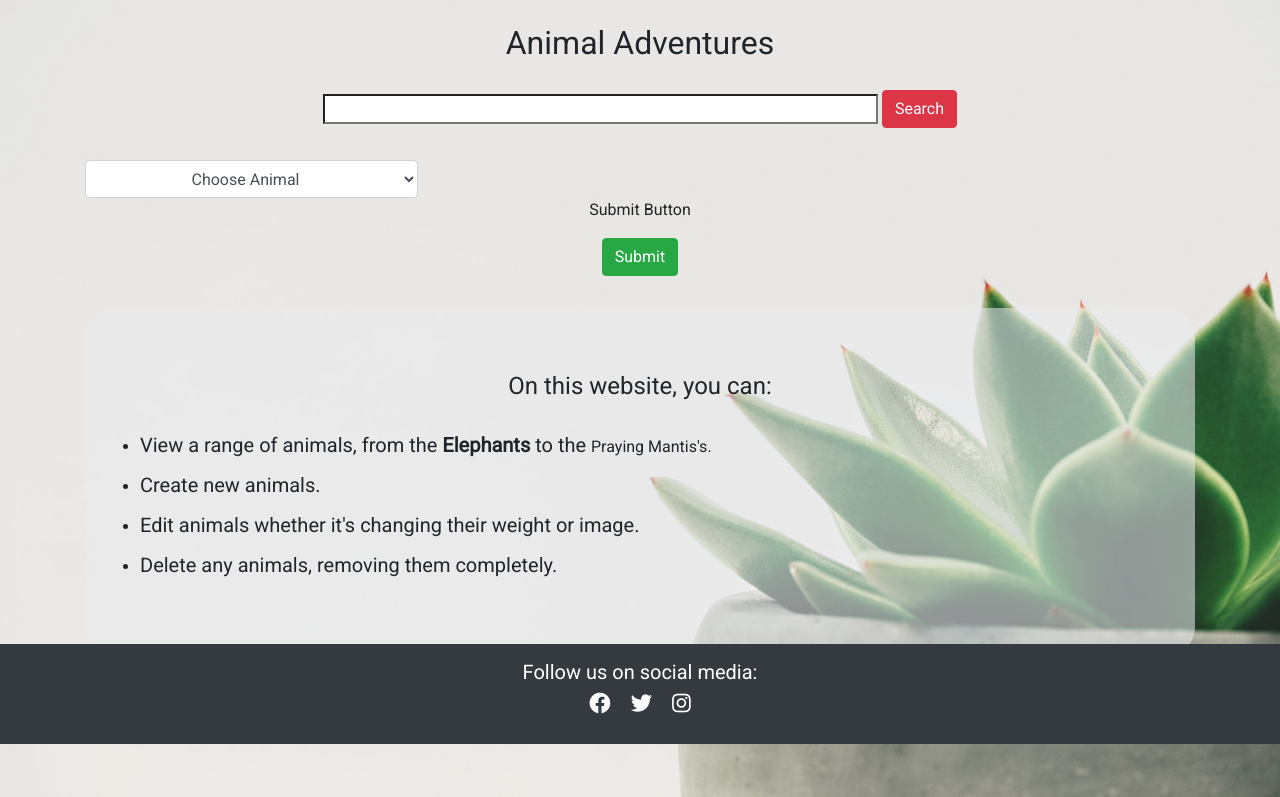
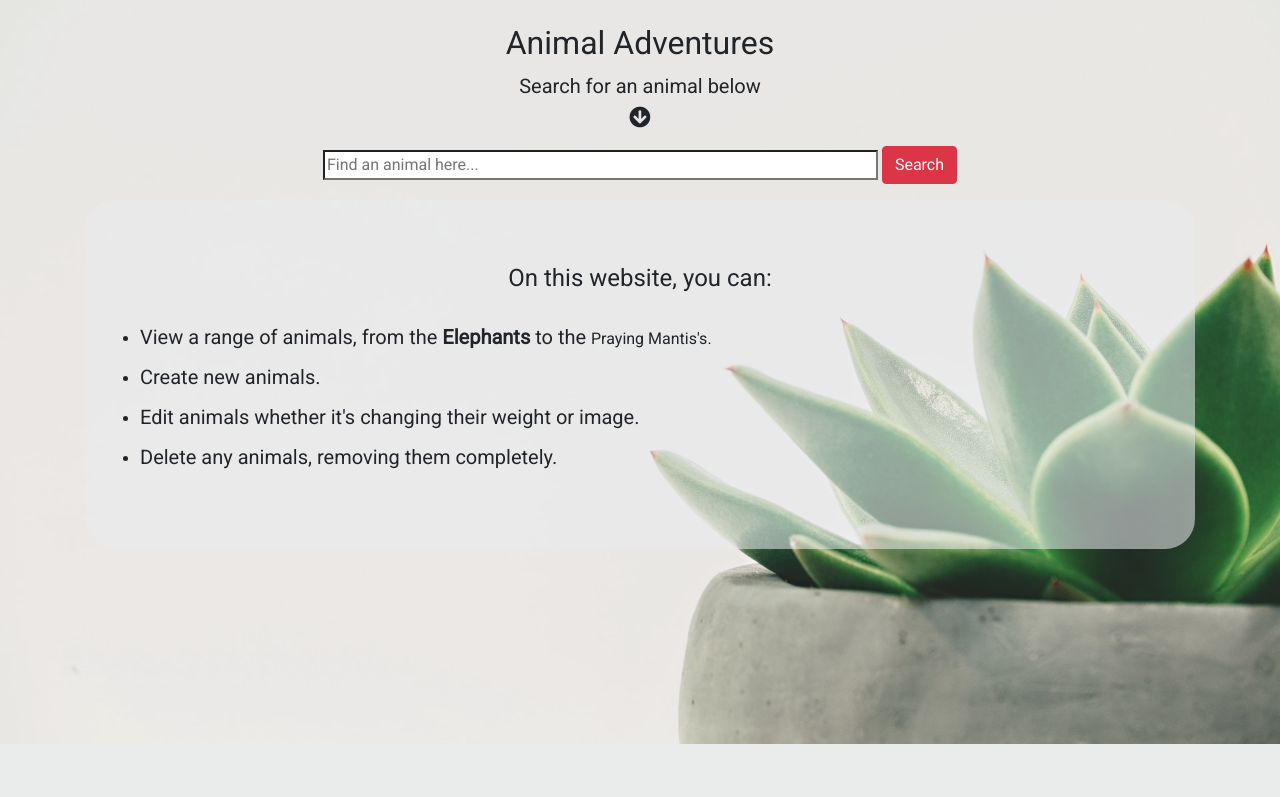
Before and after one commit to terencecistudent/Data-Centric-Dev-Project-TL, a Flask app: page / in a window 1280 px wide. Shown: the part 56-853 px from the top of the page. After the commit the page ends 800 px from the top, so only its background shows below. Run offline with Flask 2, Linux system fonts and the light colour scheme; data that the repository does not hold is empty; some libraries are stand-ins or nearby versions.

Commit message:
Footer commented out and to be worked on, dropdown list deleted in index.html and search_animal route to be worked with

```diff
--- a/app.py
+++ b/app.py
@@ -1,5 +1,5 @@
 import os
-import re
+# import re
 from flask import Flask, render_template, redirect, request, url_for
 from flask_pymongo import PyMongo
 from bson.objectid import ObjectId
@@ -27,7 +27,13 @@ def home():
 @app.route("/search_animal", methods=["GET", "POST"])
 def search_animal():
     '''import pdb; pdb.set_trace()'''
-    # return render_template("allanimals.html", animals=list(animals))
+    animals_collection = mongo.db.animals
+    # animals = animals_collection.find()
+    animal_search = animals_collection.find({
+        'animal_name': request.form.get('animal_name')
+    })
+    animals_collection.create_index({"animal_name": "text"})
+    animals_collection.find({"$text": {"$search": animal_search}}).sort("animal_name", 1)
 
 
 # main animal page
--- a/static/css/style.css
+++ b/static/css/style.css
@@ -50,6 +50,10 @@ body{
     height: 300px;
 }
 
+.animals-name-title{
+    text-decoration: underline;
+}
+
 
 /*
     jumbotron
--- a/templates/allanimals.html
+++ b/templates/allanimals.html
@@ -29,11 +29,11 @@
 				<div class="card mb-3 text-white bg-dark animal-card {{ animal.animal_type }}">
 					<div class="row no-gutters">
 						<div class="col-md-5">
-							<img src="{{ animal.animal_image }}" class="card-img text-center animal-image" alt="{{ animal.animal_name }}">
+							<img src="{{ animal.animal_image }}" class="card-img text-center animal-image border border-white" alt="{{ animal.animal_name }}">
                         </div>
 						<div class="col-md-7">
 							<div class="card-body animal-body-info">
-								<h4 class="card-title text-center">{{ animal.animal_name }}</h4>
+								<h4 class="card-title text-center" id="animals-name-title">{{ animal.animal_name }}</h4>
 								<p class="card-text"><strong>Type:</strong> {{ animal.animal_type }}</p>
 								<p class="card-text"><strong>Scientific Name:</strong> {{ animal.animal_scientific_name }}</p>
 								<p class="card-text"><strong>Diet:</strong> {{ animal.animal_diet }}</p>
--- a/templates/base.html
+++ b/templates/base.html
@@ -48,7 +48,7 @@
         </div>
     </main>
     <!--Footer-->
-    <footer class="footer bg-dark mt-auto py-3">
+    <!--<footer class="footer bg-dark mt-auto py-3">
         <div class="container text-center">
             <div class="row text-white">
                 <div class="col-12">
@@ -69,7 +69,7 @@
                 </div>
             </div>
         </div>
-    </footer>
+    </footer>-->
 
     <!--JavaScript Files-->
     <script src="https://cdnjs.cloudflare.com/ajax/libs/jquery/3.4.1/jquery.min.js"></script>
--- a/templates/index.html
+++ b/templates/index.html
@@ -8,36 +8,18 @@
 </div>
 <div class="row text-center pb-2">
     <div class="col-12">
-        <!--<div class="row">
+        <div class="row">
             <div class="col">
                 <h5>Search for an animal below</h5>
                 <i class="fas fa-arrow-circle-down fa-lg"></i>
             </div>
-        </div>-->
-        <!--Search bar for animal search-->
+        </div>
+        <!--Search input-->
         <div class="row pt-3 pb-3 text-center">
             <div class="col">
                 <form action="{{ url_for('search_animal') }}" method="GET">
-                    <input type="search" name="search_animal" id="search_animal">
-                    <button type="submit" class="btn btn-danger" id="search_btn" placeholder="Find an animal here...">Search</button>
-                </form>
-            </div>
-        </div>
-        <div class="row py-3">
-            <div class="col-12">
-                <form action="{{ url_for('search_animal') }}" method="POST">
-                    <select class="form-control dropdown-size text-center" name="animal_name" id="animal_name">
-                        <option value="" selected>Choose Animal</option>
-                        {% for name in animals %}
-                            <option value="{{ name.animal_name }}">{{ name.animal_name }}</option>
-                        {% endfor %}
-                    </select>
-                    Submit Button
-                    <div class="row py-3">
-                        <div class="col-12 text-center">
-                            <input class="btn btn-success" type="submit" value="Submit">
-                        </div>
-                    </div>
+                    <input type="search" name="search_animal" id="search_animal" placeholder="Find an animal here...">
+                    <button type="submit" class="btn btn-danger" id="search_btn">Search</button>
                 </form>
             </div>
         </div>
```
Also changed, not shown: templates/selectedanimals.html (deleted, +0 -37 lines).
